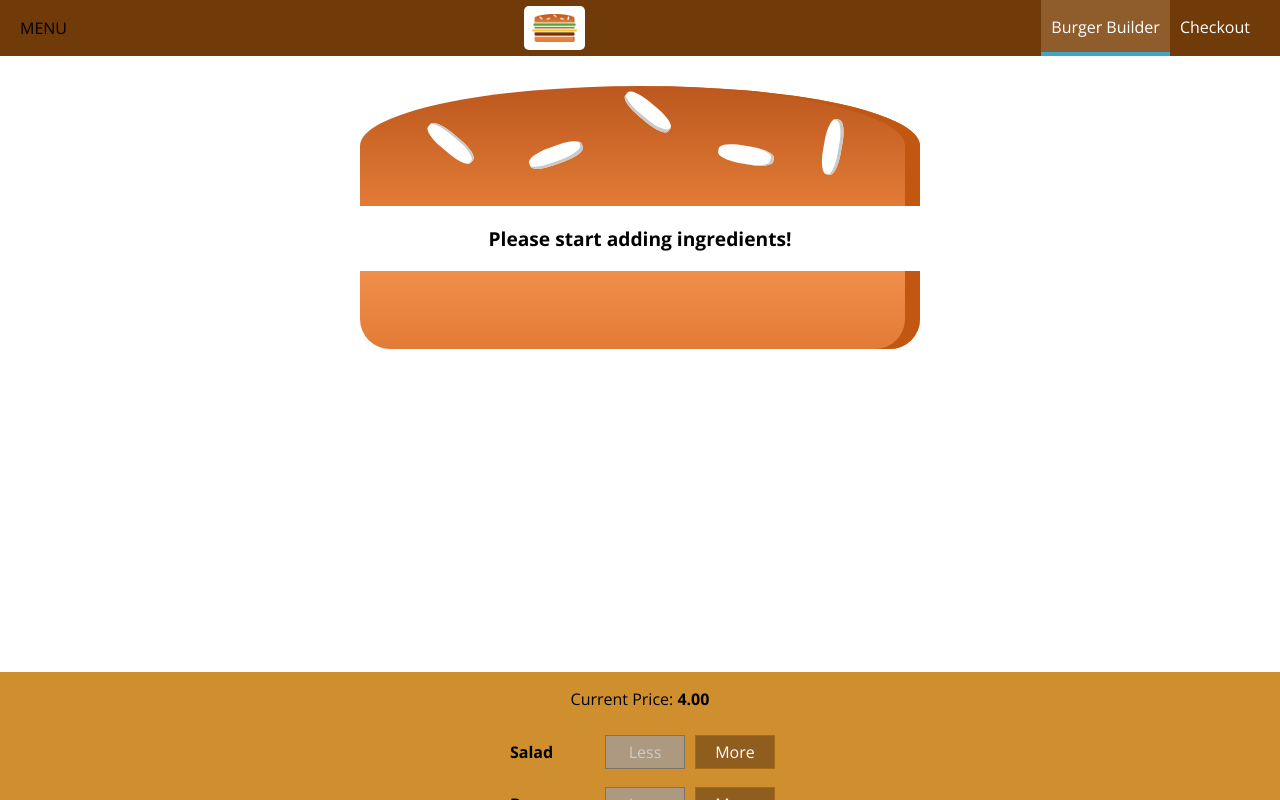
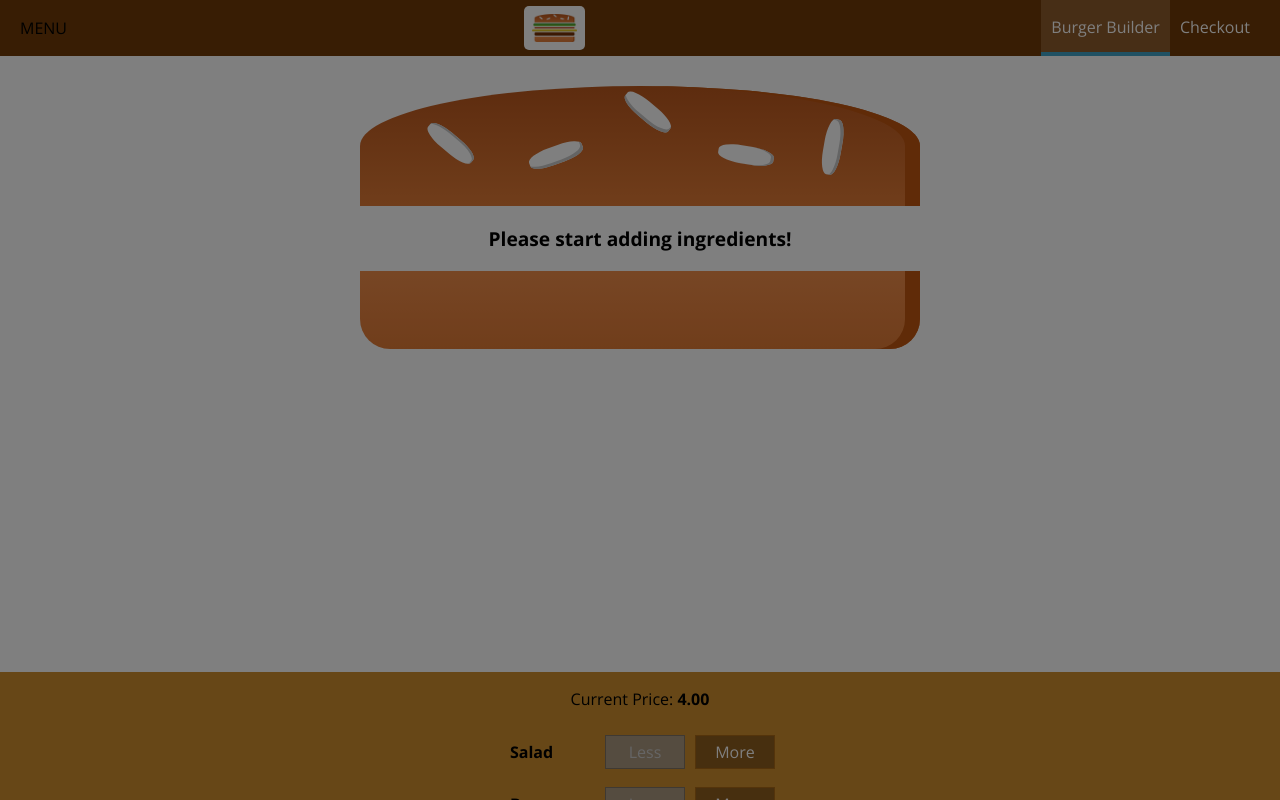
Before and after one commit to mehrab328/MyBurger, a React (Create React App) app: page / in a window 1280 px wide. Shown: the top 800 px of the page. Built offline with nearby package versions, Linux system fonts and the light colour scheme.

Commit message:
Reusing the Backdrop

```diff
--- a/src/components/Layout/Layout.js
+++ b/src/components/Layout/Layout.js
@@ -1,17 +1,32 @@
-import React from 'react';
+import React, { Component } from 'react';
 import Aux from '../../hoc/Auxiliary';
 import classes from './Layout.module.css';
 import Toolbar from '../Navigation/Toolbar/Toolbar';
 import SideDrawer from '../Navigation/SideDrawer/SideDrawer';
 
-const layout = (props) => (
+class Layout extends Component {
+
+  state = {
+    showSideDrawer: true
+  }
+
+  sideDrawerClosedHandler = () => {
+    this.setState({showSideDrawer: false})
+  }
+
+  render() {
+    return(
       <Aux>
         <Toolbar />
-    <SideDrawer />
+        <SideDrawer
+          open={this.state.showSideDrawer}
+          closed={this.sideDrawerClosedHandler}/>
         <main className={classes.Content}>
-      {props.children}
+          {this.props.children}
         </main>
       </Aux>
     );
+  }
+}
 
-export default layout;
+export default Layout;
--- a/src/components/Logo/Logo.js
+++ b/src/components/Logo/Logo.js
@@ -3,7 +3,7 @@
 import classes from './Logo.module.css';
 
 const logo = (props) => (
-  <div className={classes.Logo}>
+  <div className={classes.Logo} style={{height: props.height}}>
     <img src={burgerLogo} alt="MyBurger"/>
   </div>
 )
--- a/src/components/Logo/Logo.module.css
+++ b/src/components/Logo/Logo.module.css
@@ -1,7 +1,7 @@
 .Logo {
   background-color: white;
   padding: 8px;
-  height: 80%;
+  height: 100%;
   box-sizing: border-box;
   border-radius: 5px;
 }
--- a/src/components/Navigation/NavigationItems/NavigationItem/NavigationItem.module.css
+++ b/src/components/Navigation/NavigationItems/NavigationItem/NavigationItem.module.css
@@ -1,19 +1,38 @@
+.NavigationItem {
+  margin: 10px 0;
+  box-sizing: border-box;
+  display: block;
+  width: 100%;
+}
+
+.NavigationItem a {
+  color: #8F5C2C;
+  text-decoration: none;
+  width: 100%;
+  box-sizing: border-box;
+  display: block;
+}
+
+.NavigationItem a:hover,
+.NavigationItem a:active,
+.NavigationItem a.active {
+  color: #40A4C8;
+}
+
+@media (min-width: 500px) {
   .NavigationItem {
     margin: 0;
-  box-sizing: border-box;
     display: flex;
     height: 100%;
+    width: auto;
     align-items: center;
   }
 
   .NavigationItem a {
     color: white;
-  text-decoration: none;
     height: 100%;
     padding: 16px 10px;
     border-bottom: 4px solid transparent;
-  box-sizing: border-box;
-  display: block;
   }
 
   .NavigationItem a:hover,
@@ -23,3 +42,4 @@
     border-bottom: 4px solid #40A4C8;
     color: white;
   }
+}
--- a/src/components/Navigation/NavigationItems/NavigationItems.module.css
+++ b/src/components/Navigation/NavigationItems/NavigationItems.module.css
@@ -3,6 +3,13 @@
   padding: 0;
   list-style: none;
   display: flex;
+  flex-flow: column;
   align-items: center;
   height: 100%;
 }
+
+@media (min-width: 500px) {
+  .NavigationItems {
+    flex-flow: row;
+  }
+}
--- a/src/components/Navigation/SideDrawer/SideDrawer.js
+++ b/src/components/Navigation/SideDrawer/SideDrawer.js
@@ -2,16 +2,27 @@
 import Logo from '../../Logo/Logo';
 import NavigationItems from '../NavigationItems/NavigationItems';
 import classes from './SideDrawer.module.css';
+import Backdrop from '../../UI/Backdrop/Backdrop';
+import Aux from '../../../hoc/Auxiliary';
 
 const sideDrawer = (props) => {
+  let attachedClasses = [classes.SideDrawer, classes.Close];
+  if(props.open) {
+    attachedClasses = [classes.SideDrawer, classes.Open];
+  }
 
   return(
-    <div className={classes.SideDrawer}>
-      <Logo />
-      <nav>
-        <NavigationItems />
-      </nav>
-    </div>
+    <Aux>
+      <Backdrop show={props.open} clicked={props.closed} />
+      <div className={attachedClasses.join(' ')}>
+        <div className={classes.Logo}>
+          <Logo />
+        </div>
+        <nav>
+          <NavigationItems />
+        </nav>
+      </div>
+    </Aux>
   );
 }
 
--- a/src/components/Navigation/SideDrawer/SideDrawer.module.css
+++ b/src/components/Navigation/SideDrawer/SideDrawer.module.css
@@ -25,3 +25,8 @@
 .Close {
   transform: translateX(-100%);
 }
+
+.Logo {
+  height: 11%;
+  margin-bottom: 32px;
+}
--- a/src/components/Navigation/Toolbar/Toolbar.js
+++ b/src/components/Navigation/Toolbar/Toolbar.js
@@ -6,8 +6,10 @@
 const toolbar = (props) => (
   <header className={classes.Toolbar}>
     <div>MENU</div>
-    <Logo />
-    <nav>
+    <div className={classes.Logo}>
+      <Logo />
+    </div>
+    <nav className={classes.DesktopOnly}>
       <NavigationItems />
     </nav>
   </header>
--- a/src/components/Navigation/Toolbar/Toolbar.module.css
+++ b/src/components/Navigation/Toolbar/Toolbar.module.css
@@ -16,3 +16,13 @@
 .Toolbar nav {
   height: 100%;
 }
+
+.Logo {
+  height: 80%;
+}
+
+@media (max-width: 499px) {
+  .DesktopOnly {
+    display: none;
+  }
+}
```
Lines whose indentation alone changed are shown as unchanged.
